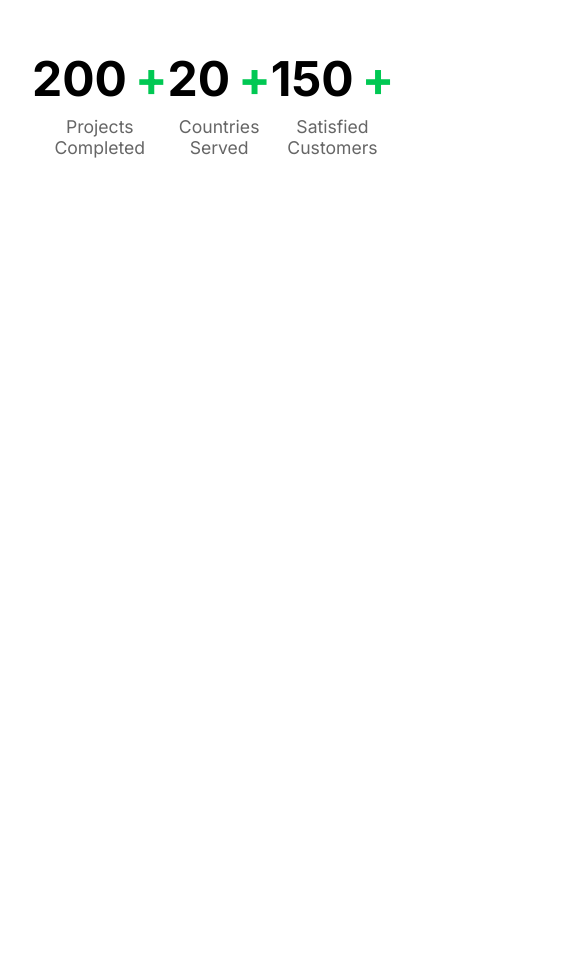
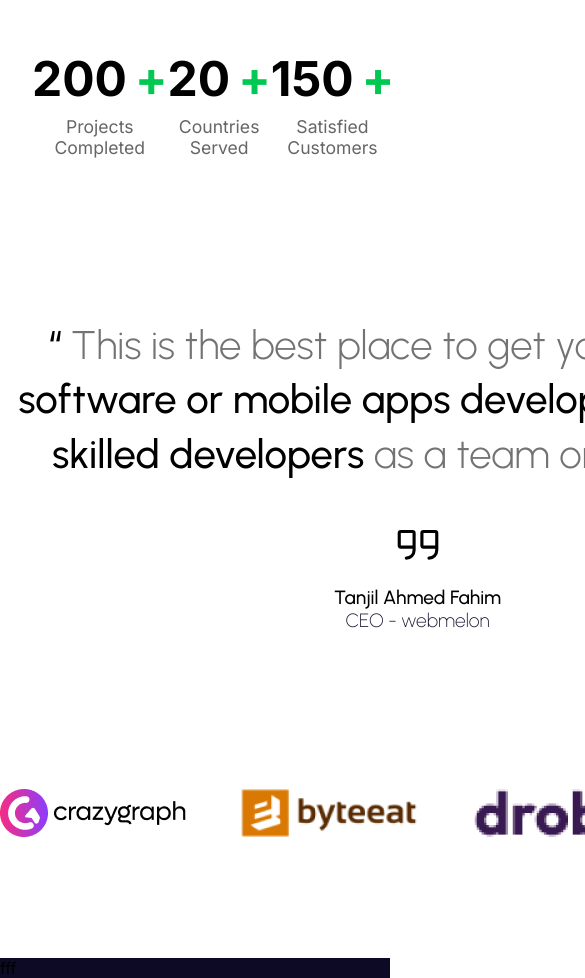
Before and after one commit to alamshuvo/webermelon, a plain HTML site: page index.html in a window 390 px wide. Shown: the part 1570-2548 px from the top of the page, 585 px wide, since content can reach past the window. Before the commit the page ends 1760 px from the top, so only its background shows below. Drawn offline with Linux system fonts and the light colour scheme.

```diff
--- a/index.html
+++ b/index.html
@@ -1,19 +1,23 @@
 <!DOCTYPE html>
 <html lang="en">
   <head>
-    <meta charset="UTF-8">
-    <meta name="viewport" content="width=device-width, initial-scale=1.0">
+    <meta charset="UTF-8" />
+    <meta name="viewport" content="width=device-width, initial-scale=1.0" />
     <title>Webermelon</title>
     <!-- link css -->
-     <link rel="stylesheet" href="./style/style.css">
+    <link rel="stylesheet" href="./style/style.css" />
     <!-- google font inter-->
-     <link rel="preconnect" href="https://fonts.googleapis.com">
-     <link rel="preconnect" href="https://fonts.gstatic.com" crossorigin>
-     <link href="https://fonts.googleapis.com/css2?family=Inter:ital,opsz,wght@0,14..32,100..900;1,14..32,100..900&display=swap" rel="stylesheet">
+    <link rel="preconnect" href="https://fonts.googleapis.com" />
+    <link rel="preconnect" href="https://fonts.gstatic.com" crossorigin />
+    <link
+      href="https://fonts.googleapis.com/css2?family=Inter:ital,opsz,wght@0,14..32,100..900;1,14..32,100..900&display=swap"
+      rel="stylesheet"
+    />
     <!-- google font urbanist -->
-     <link href="https://fonts.googleapis.com/css2?family=Inter:ital,opsz,wght@0,14..32,100..900;1,14..32,100..900&family=Urbanist:ital,wght@0,100..900;1,100..900&display=swap" rel="stylesheet">
-
-
+    <link
+      href="https://fonts.googleapis.com/css2?family=Inter:ital,opsz,wght@0,14..32,100..900;1,14..32,100..900&family=Urbanist:ital,wght@0,100..900;1,100..900&display=swap"
+      rel="stylesheet"
+    />
   </head>
   <body>
     <!-- header section  start-->
@@ -21,7 +25,7 @@
       <!-- navigation section added -->
       <nav class="container navigation">
         <div>
-            <img src="./img/image 3.png" alt="" srcset="">
+          <img src="./img/image 3.png" alt="" srcset="" />
         </div>
         <div>
           <ul class="nav-ul">
@@ -33,38 +37,57 @@
         <div>
           <button class="nav-btn">Get Started</button>
         </div>
-
       </nav>
       <!-- hero section start -->
-     <section >
+      <section>
         <div id="hero-section">
-         <p class="hero-section-top">offshore web and software development company</p>
-         <p class="hero-section-heading"> Hire skilled developers <br> to build your Website & Apps </p>
-         <p class="hero-section-para">Webermelon is a Website and Software Development Company. We help startups and businesses <br> set up remote teams and build their web or mobile application and websites. </p>
+          <p class="hero-section-top">
+            offshore web and software development company
+          </p>
+          <p class="hero-section-heading">
+            Hire skilled developers <br />
+            to build your Website & Apps
+          </p>
+          <p class="hero-section-para">
+            Webermelon is a Website and Software Development Company. We help
+            startups and businesses <br />
+            set up remote teams and build their web or mobile application and
+            websites.
+          </p>
           <div class="hero-section-button">
             <button class="portfolio-btn">Portfolio</button>
-             <button class="project-btn">Start your project
-                 <svg xmlns="http://www.w3.org/2000/svg" width="22" height="22" fill="#000000" viewBox="0 0 256 256"><path d="M221.66,133.66l-72,72a8,8,0,0,1-11.32-11.32L196.69,136H40a8,8,0,0,1,0-16H196.69L138.34,61.66a8,8,0,0,1,11.32-11.32l72,72A8,8,0,0,1,221.66,133.66Z"></path></svg>
+            <button class="project-btn">
+              Start your project
+              <svg
+                xmlns="http://www.w3.org/2000/svg"
+                width="22"
+                height="22"
+                fill="#000000"
+                viewBox="0 0 256 256"
+              >
+                <path
+                  d="M221.66,133.66l-72,72a8,8,0,0,1-11.32-11.32L196.69,136H40a8,8,0,0,1,0-16H196.69L138.34,61.66a8,8,0,0,1,11.32-11.32l72,72A8,8,0,0,1,221.66,133.66Z"
+                ></path>
+              </svg>
             </button>
           </div>
         </div>
         <!--hero img -->
         <div class="container hero-img-wrapper">
-          <img class="img-a" src="./img/webermelon3.png" alt="" srcset="">
-          <img class="img-b" src="./img/webermelon2.png" alt="" srcset="">
-          <img class="img-c" src="./img/webermelon1.png" alt="" srcset="">
-
+          <img class="img-a" src="./img/webermelon3.png" alt="" srcset="" />
+          <img class="img-b" src="./img/webermelon2.png" alt="" srcset="" />
+          <img class="img-c" src="./img/webermelon1.png" alt="" srcset="" />
         </div>
       </section>
       <!-- hero section end -->
     </header>
     <!-- header section end -->
     <!-- main section start-->
-    <main >
-
+    <main>
       <!-- best place section added -->
-        <section class="count-section container">
+      <section class="container">
         <!-- count -->
+        <div class="count-section">
           <div class="count-item">
             <p class="count-number">200<span class="count-plus">+</span></p>
             <p class="count-text">Projects Completed</p>
@@ -77,14 +100,55 @@
             <p class="count-number">150<span class="count-plus">+</span></p>
             <p class="count-text">Satisfied Customers</p>
           </div>
+        </div>
+        <!-- text -->
+        <div class="text-section">
+          <p class="text">
+            “
+            <span class="text-span">This is the best place to get your</span>
+            website,<br />
+            software or mobile apps developed. Or hiring <br />skilled
+            developers <span class="text-span">as a team or individual.” </span>
+          </p>
+          <div>
+            <svg
+              xmlns="http://www.w3.org/2000/svg"
+              width="50"
+              height="50"
+              fill="#000000"
+              viewBox="0 0 256 256"
+            >
+              <path
+                d="M100,56H40A16,16,0,0,0,24,72v64a16,16,0,0,0,16,16h60v8a32,32,0,0,1-32,32,8,8,0,0,0,0,16,48.05,48.05,0,0,0,48-48V72A16,16,0,0,0,100,56Zm0,80H40V72h60ZM216,56H156a16,16,0,0,0-16,16v64a16,16,0,0,0,16,16h60v8a32,32,0,0,1-32,32,8,8,0,0,0,0,16,48.05,48.05,0,0,0,48-48V72A16,16,0,0,0,216,56Zm0,80H156V72h60Z"
+              ></path>
+            </svg>
+            <div class="ceo">
+              <p>Tanjil Ahmed Fahim</p>
+              <p class="ceo-text">CEO - webmelon</p>
+            </div>
+          </div>
+        </div>
+        <!-- photo -->
+        <div class="text-photo">
+          <img src="./img/image 8.png" alt="" srcset="" />
+          <img src="./img/image 4.png" alt="" srcset="" />
+          <img src="./img/image 6.png" alt="" srcset="" />
+          <img src="./img/image 5.png" alt="" srcset="" />
+          <img src="./img/image 9.png" alt="" srcset="" />
+        </div>
       </section>
       <!-- best place section end -->
+       <!-- our services section start-->
+        <section class="services-container">
+         <div class="container">
+fff
+         </div>
+        </section>
+        <!-- our services section end -->
     </main>
     <!-- main section end -->
     <!-- footer section start -->
-    <footer>
-
-    </footer>
+    <footer></footer>
     <!-- footer section end -->
 
     <!-- link js -->
--- a/style/style.css
+++ b/style/style.css
@@ -167,3 +167,52 @@ img {
     font-size: 1.1rem;
     color: #666;
   }
+
+  /* text section */
+  .text-section{
+    margin: 8rem auto;
+    width: 835px;
+    display: flex;
+    justify-content: center;
+    align-items: center;
+    flex-direction: column;
+    gap: 2.4rem;
+    font-family: urbanist;
+  }
+  .text{
+    font-size: 2.5rem;
+    text-justify: auto;
+    font-weight: 500;
+    line-height: 136%;
+  }
+  .text-span{
+    color: rgb(115, 115, 115);
+    font-weight: 300;
+  }
+  .text-section{
+    display: flex ;
+    justify-content: center;
+    align-items: center;
+    text-align: center;
+
+  }
+  .ceo{
+  margin-top: 0.8rem;
+  font-size: 1.2rem;
+  font-weight: 500;
+  }
+  .ceo-text{
+    color: rgb(24, 23, 50);
+    font-weight: 200;
+  }
+  .text-photo{
+    display: flex;
+    justify-content: space-between;
+    align-items: center;
+    gap: 3.4rem;
+    margin-top: 156px;
+  }
+  /* services section */
+  .services-container{
+    background: rgb(12, 10, 37);
+  }
```
Also changed, not shown: img/image 4.png (added), img/image 5.png (added), img/image 6.png (added), img/image 8.png (added), img/image 9.png (added), 2 other files. Lines whose indentation alone changed are shown as unchanged.
